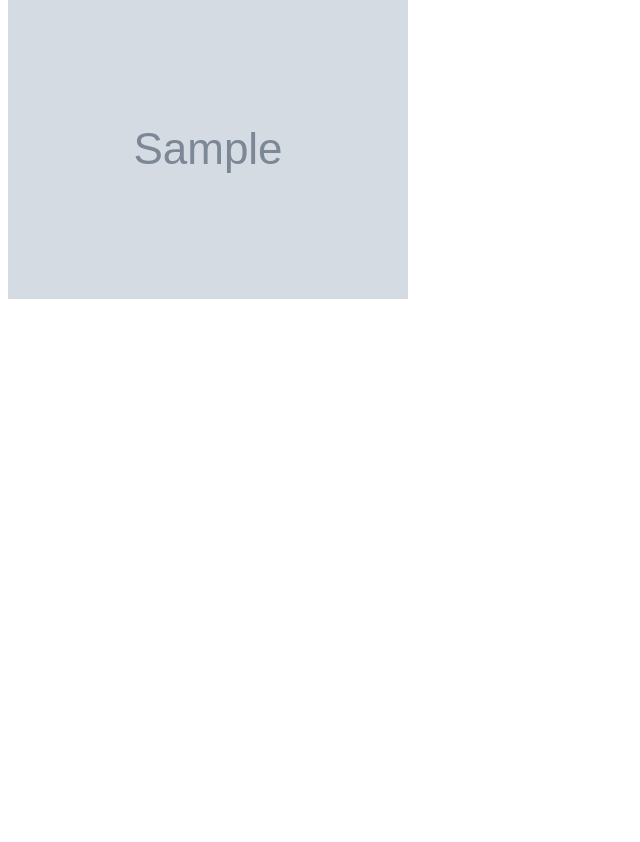
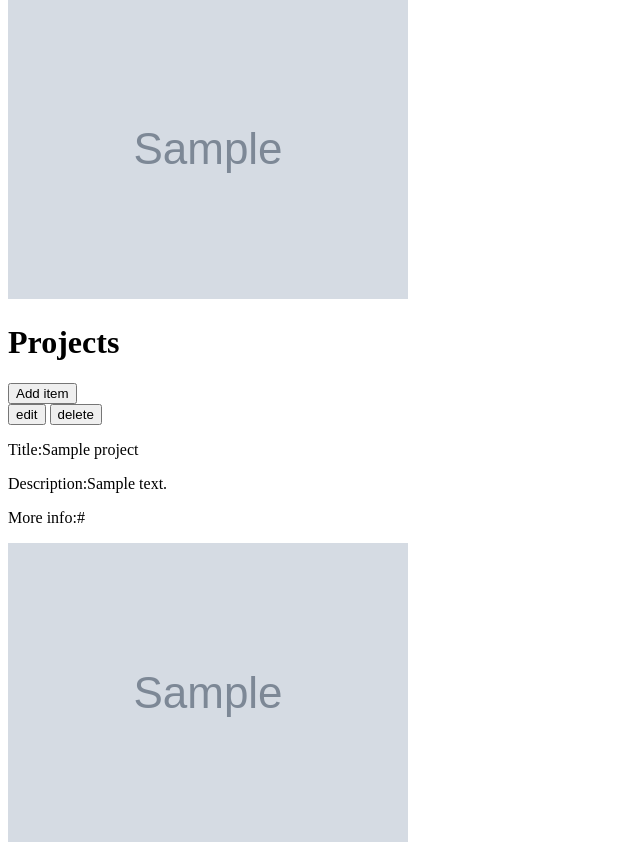
Before and after one commit to GatMaximoAr/personal-website, a Django app: page /portfolio/ in a window 1280 px wide. Shown: the part 1512-2354 px from the top of the page, without its empty margins (0-640 px from the left). Before the commit the page ends 1811 px from the top, so only its background shows below. Run offline with Django 4.2, Linux system fonts and the light colour scheme; a user stored in the database is signed in; tables that the repository leaves empty hold one stand-in row (values such as "Sample post"); grey boxes marked "Sample" are stand-in pictures.

Commit message:
simple Project CRUD implemented

```diff
--- a/mysite/portfolio/models.py
+++ b/mysite/portfolio/models.py
@@ -53,3 +53,18 @@ class Background(models.Model):
         return f"title={self.title}, institution={self.institution}, degree={self.degree}," \
                f" start_date={self.start_date}, finish_date={self.finish_date}, " \
                f" link_info={self.link_info}, picture={self.picture}"
+
+
+class Project(models.Model):
+    """Abstract class 'Project' of Django ORM."""
+
+    user = models.ForeignKey(User, on_delete=models.CASCADE)
+    title = models.CharField(max_length=100, null=False)
+    description = models.TextField()
+    link_info = models.CharField(max_length=100)
+    picture = models.ImageField(upload_to="project_picture/", null=False)
+
+    def __str__(self):
+        """Model str representation."""
+        return f"title={self.title}, description={self.description}, " \
+               f" link_info={self.link_info}, picture={self.picture}"
--- a/mysite/portfolio/templates/index.html
+++ b/mysite/portfolio/templates/index.html
@@ -52,4 +52,19 @@
          </div>
         {% endfor %}
  {% endif %}
+
+ <h1 id="heading-project">Projects</h1>
+ <a href='{% url "portfolio:add_project" %}'><button id="add_project">Add item</button></a>
+ {% if data_.projects %}
+         {% for project in data_.projects %}
+         <div id="project_{{ forloop.counter }}">
+             <a href='{% url "portfolio:edit_project" project.id %}'><button id="edit_project_{{ forloop.counter }}">edit</button></a>
+             <a href='{% url "portfolio:delete_project" project.id %}'><button id="delete_project_{{ forloop.counter }}">delete</button></a>
+              <p id="project_{{ forloop.counter }}_title">Title:{{project.title}}</p>
+              <p>Description:{{project.description}}</p>
+              <p>More info:{{project.link_info}}</p>
+              <img src={{project.picture.url}}>
+         </div>
+        {% endfor %}
+ {% endif %}
 {% endblock %}
--- a/mysite/portfolio/urls.py
+++ b/mysite/portfolio/urls.py
@@ -14,5 +14,9 @@ urlpatterns = [
     path("add/academic-background/", views.AddBackground.as_view(), name="add_background"),
     path("edit/academic-background/<int:pk>", views.EditBackground.as_view(),
          name="edit_background"),
-    path("delete/academic-background/<int:id>", views.delete_background, name="delete_background")
+    path("delete/academic-background/<int:id>", views.delete_background, name="delete_background"),
+    path("add/project/", views.AddProject.as_view(), name="add_project"),
+    path("edit/project/<int:pk>", views.EditProject.as_view(),
+         name="edit_project"),
+    path("delete/project/<int:id>", views.delete_project, name="delete_project")
 ]
--- a/mysite/portfolio/views.py
+++ b/mysite/portfolio/views.py
@@ -2,8 +2,8 @@ from django.shortcuts import render, redirect, get_object_or_404
 from django.core.exceptions import ObjectDoesNotExist
 from django.urls import reverse_lazy
 from django.views.generic.edit import CreateView, UpdateView
-from .forms import AboutMeForm, ExperienceForm, BackgroundForm
-from .models import AboutMe, Experience, Background
+from .forms import AboutMeForm, ExperienceForm, BackgroundForm, ProjectForm
+from .models import AboutMe, Experience, Background, Project
 
 
 def index(request):
@@ -14,8 +14,10 @@ def index(request):
         # data = AboutMe.objects.filter(user=user).first()
         experience = Experience.objects.filter(user=user)
         backgrounds = Background.objects.filter(user=user)
+        projects = Project.objects.filter(user=user)
         user.experience = experience
         user.backgrounds = backgrounds
+        user.projects = projects
 
     return render(request, "index.html", {"data_": user})
 
@@ -129,3 +131,39 @@ def delete_background(request, id):
     background.delete()
 
     return redirect("portfolio:index")
+
+
+class AddProject(CreateView):
+    """Create Project record."""
+
+    model = Project
+    form_class = ProjectForm
+    template_name = 'edit_project.html'
+    success_url = reverse_lazy('portfolio:index')
+
+    def form_valid(self, form):
+        """Validate, add the current user and save the form."""
+        form.instance.user = self.request.user
+        return super().form_valid(form)
+
+
+class EditProject(UpdateView):
+    """Update project record."""
+
+    model = Project
+    form_class = ProjectForm
+    template_name = 'edit_project.html'
+    success_url = reverse_lazy('portfolio:index')
+
+    def form_valid(self, form):
+        """Validate, add the current user and save the form."""
+        form.instance.user = self.request.user
+        return super().form_valid(form)
+
+
+def delete_project(request, id):
+    """Delete 'Project' of current user by id."""
+    project = get_object_or_404(Project, pk=id)
+    project.delete()
+
+    return redirect("portfolio:index")
```
Also changed, not shown: mysite/portfolio/forms.py (+16 -1 lines), mysite/portfolio/templates/edit_project.html (added, +13 -0 lines), mysite/portfolio/tests/functional_tests/test_academic_background.py (+2 -1 lines), mysite/portfolio/tests/functional_tests/test_project.py (added, +149 -0 lines), mysite/portfolio/tests/unit_tests/tests_pages.py (+51 -5 lines), mysite/portfolio/tests/unit_tests/tests_project.py (added, +63 -0 lines), mysite/portfolio/migrations/0004_project.py (added).
